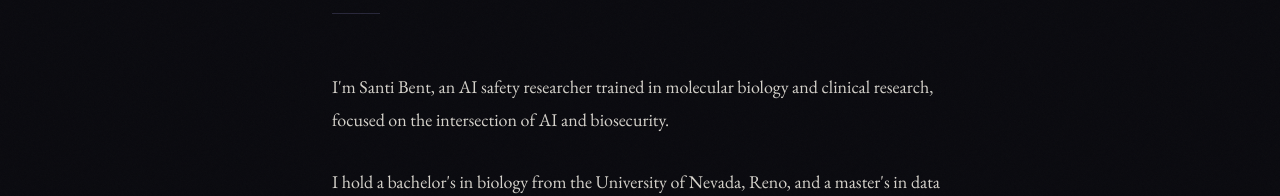
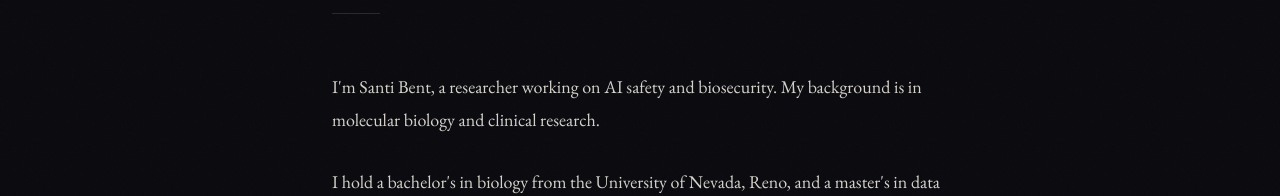
Before and after one commit to santi1bent-cmd/santi1bent-cmd.github.io, a plain HTML site: page about.html in a window 1280 px wide. Shown: the part 519-715 px from the top of the page. Drawn offline with nearby package versions, Linux system fonts and the light colour scheme.

Commit message:
Revise About intro sentence
Co-Authored-By: Claude Sonnet 5.5 <noreply@anthropic.com>
Claude-Session: https://claude.ai/code/session_01J3ujREGFqyijHw1zUT1VXa

```diff
--- a/about.html
+++ b/about.html
@@ -39,8 +39,8 @@
         <div class="divider"></div>
 
         <p>
-          I'm Santi Bent, an AI safety researcher trained in molecular biology and
-          clinical research, focused on the intersection of AI and biosecurity.
+          I'm Santi Bent, a researcher working on AI safety and biosecurity. My
+          background is in molecular biology and clinical research.
         </p>
 
         <p>
```
